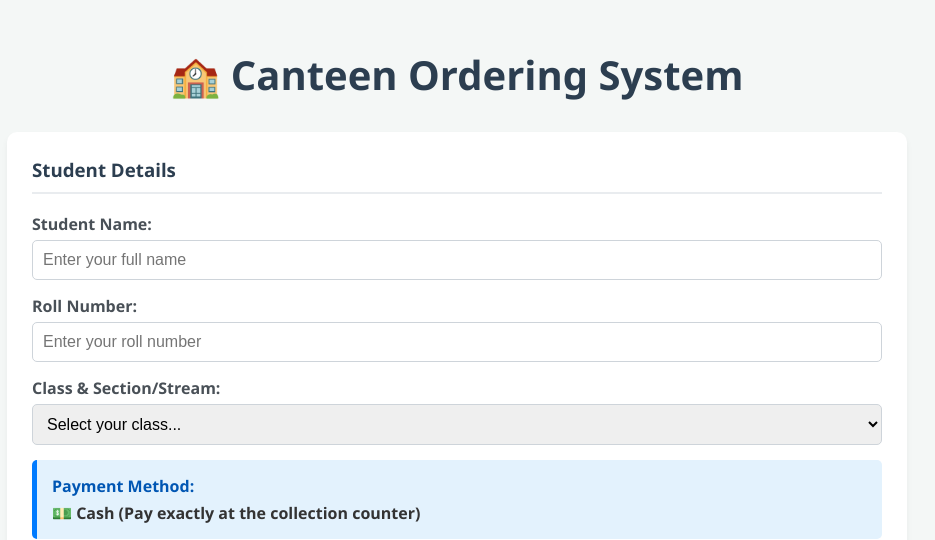
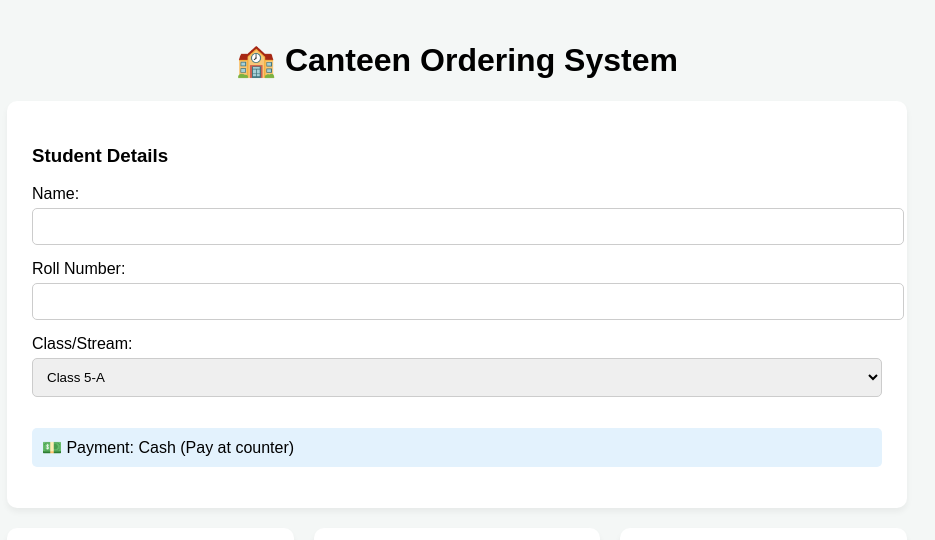
Before and after one commit to hansrajdummy66-wq/canteen-system, a Flask app: page / in a window 1280 px wide. Shown: the top 540 px of the page, without its empty margins (183-1118 px from the left). Run offline with Flask 3, Linux system fonts and the light colour scheme.

Commit message:
Update index.html

```diff
--- a/templates/index.html
+++ b/templates/index.html
@@ -1,104 +1,50 @@
 <!DOCTYPE html>
-<html lang="en">
+<html>
 <head>
-    <meta charset="UTF-8">
-    <meta name="viewport" content="width=device-width, initial-scale=1.0">
     <title>School Canteen Menu</title>
     <style>
-        /* (Keep your existing CSS here) */
-        body { font-family: 'Segoe UI', Tahoma, Geneva, Verdana, sans-serif; max-width: 900px; margin: 0 auto; padding: 20px; background-color: #f4f7f6; color: #333; }
-        h1 { text-align: center; color: #2c3e50; font-size: 2.5em; margin-bottom: 30px; }
-        .student-details { background: white; padding: 25px; border-radius: 10px; box-shadow: 0 4px 6px rgba(0,0,0,0.05); margin-bottom: 30px; }
-        .student-details h3 { margin-top: 0; color: #2c3e50; border-bottom: 2px solid #e9ecef; padding-bottom: 10px;}
-        .form-group { margin-bottom: 15px; }
-        label { font-weight: bold; display: block; margin-bottom: 5px; color: #495057; }
-        input[type="text"], input[type="number"], select { width: 100%; padding: 10px; border: 1px solid #ced4da; border-radius: 5px; box-sizing: border-box; font-size: 16px; }
-        .menu-container { display: grid; grid-template-columns: repeat(auto-fill, minmax(250px, 1fr)); gap: 20px; }
-        .menu-item { background: #fff; padding: 15px; border-radius: 10px; box-shadow: 0 4px 6px rgba(0,0,0,0.05); text-align: center; transition: transform 0.2s; }
-        .menu-item:hover { transform: translateY(-5px); box-shadow: 0 6px 12px rgba(0,0,0,0.1); }
-        .menu-item img { width: 100%; height: 180px; object-fit: cover; border-radius: 8px; margin-bottom: 15px; }
-        .menu-item h4 { margin: 5px 0; font-size: 18px; color: #343a40; }
-        .price { color: #28a745; font-weight: bold; font-size: 1.2em; margin-bottom: 15px; }
-        .order-controls { display: flex; justify-content: center; align-items: center; gap: 10px; background: #f8f9fa; padding: 10px; border-radius: 5px; }
-        .order-controls input[type="checkbox"] { transform: scale(1.5); cursor: pointer; }
-        .order-controls input[type="number"] { width: 70px; padding: 5px; text-align: center; }
-        .submit-btn { width: 100%; padding: 15px; background-color: #ff6b6b; color: white; border: none; border-radius: 8px; font-size: 20px; font-weight: bold; cursor: pointer; margin-top: 30px; transition: background-color 0.3s; }
-        .submit-btn:hover { background-color: #fa5252; }
-        .closed-msg { text-align: center; background: #ff4757; color: white; padding: 40px; border-radius: 10px; font-size: 1.5em; font-weight: bold; margin-top: 50px; }
+        body { font-family: sans-serif; max-width: 900px; margin: 0 auto; padding: 20px; background: #f4f7f6; }
+        .box { background: white; padding: 25px; border-radius: 10px; box-shadow: 0 4px 6px rgba(0,0,0,0.05); margin-bottom: 20px; }
+        input[type="text"], input[type="number"], select { width: 100%; padding: 10px; margin-top: 5px; margin-bottom: 15px; border: 1px solid #ccc; border-radius: 5px; }
+        .grid { display: grid; grid-template-columns: repeat(auto-fill, minmax(250px, 1fr)); gap: 20px; }
+        .card { background: white; padding: 15px; border-radius: 10px; text-align: center; box-shadow: 0 4px 6px rgba(0,0,0,0.05); }
+        .card img { width: 100%; height: 180px; object-fit: cover; border-radius: 8px; margin-bottom: 10px; }
+        .btn { width: 100%; padding: 15px; background: #ff6b6b; color: white; border: none; border-radius: 8px; font-size: 18px; font-weight: bold; cursor: pointer; }
     </style>
 </head>
 <body>
-
-    <h1>🏫 Canteen Ordering System</h1>
-
+    <h1 style="text-align:center;">🏫 Canteen Ordering System</h1>
     {% if is_open %}
     <form method="POST">
-        <div class="student-details">
+        <div class="box">
             <h3>Student Details</h3>
-
-            <div class="form-group">
-                <label>Student Name:</label>
-                <input type="text" name="student_name" placeholder="Enter your full name" required>
-            </div>
-
-            <div class="form-group">
-                <label>Roll Number:</label>
-                <input type="number" name="roll_number" placeholder="Enter your roll number" required min="1">
-            </div>
-
-            <div class="form-group">
-                <label>Class & Section/Stream:</label>
-                <select name="class_section" required>
-                    <option value="" disabled selected>Select your class...</option>
-                    <optgroup label="Middle & High School">
-                        {% for c in range(5, 11) %}
-                            {% for sec in ['A', 'B', 'C', 'D'] %}
-                                <option value="{{c}}-{{sec}}">Class {{c}} - Section {{sec}}</option>
-                            {% endfor %}
-                        {% endfor %}
-                    </optgroup>
-                    <optgroup label="Senior Secondary (Streams)">
-                        {% for c in [11, 12] %}
-                            {% for stream in ['NonMed', 'Med', 'Commerce', 'Humanities'] %}
-                                <option value="{{c}}-{{stream}}">Class {{c}} - {{stream}}</option>
-                            {% endfor %}
-                        {% endfor %}
-                    </optgroup>
-                </select>
-            </div>
-
-            <div class="form-group" style="background: #e3f2fd; padding: 15px; border-radius: 5px; border-left: 5px solid #007bff; margin-top: 15px;">
-                <label style="color: #0056b3; margin:0;">Payment Method:</label>
-                <p style="margin: 5px 0 0 0; font-weight: bold;">💵 Cash (Pay exactly at the collection counter)</p>
-            </div>
+            <label>Name:</label> <input type="text" name="student_name" required>
+            <label>Roll Number:</label> <input type="number" name="roll_number" required min="1">
+            <label>Class/Stream:</label>
+            <select name="class_section" required>
+                {% for c in range(5, 11) %}{% for sec in ['A', 'B', 'C', 'D'] %}<option value="{{c}}-{{sec}}">Class {{c}}-{{sec}}</option>{% endfor %}{% endfor %}
+                {% for c in [11, 12] %}{% for stream in ['NonMed', 'Med', 'Commerce', 'Humanities'] %}<option value="{{c}}-{{stream}}">Class {{c}}-{{stream}}</option>{% endfor %}{% endfor %}
+            </select>
+            <p style="background:#e3f2fd; padding:10px; border-radius:5px;">💵 Payment: Cash (Pay at counter)</p>
         </div>
 
-        <h3 style="text-align: center; font-size: 2em; color: #2c3e50;">Our Menu</h3>
-        <div class="menu-container">
+        <div class="grid">
             {% for item in menu %}
-            <div class="menu-item">
-                <img src="{{item.image}}" alt="{{item.name}}">
-                <h4>{{item.name}}</h4>
-                <div class="price">₹{{item.price}}</div>
-                <div class="order-controls">
-                    <input type="checkbox" name="items" id="item_{{item.id}}" value="{{item.id}}">
-                    <label for="item_{{item.id}}" style="margin:0; font-weight: normal; cursor: pointer;">Add</label>
-                    <span style="color: #ccc;">|</span>
-                    <label style="margin:0; font-weight: normal;">Qty:</label>
-                    <input type="number" name="qty_{{item.id}}" value="1" min="1">
+            <div class="card">
+                <img src="{{item.image}}">
+                <h4 style="margin:5px 0;">{{item.name}}</h4>
+                <p style="color:green; font-weight:bold; margin:5px 0;">₹{{item.price}}</p>
+                <div style="background:#f8f9fa; padding:10px; border-radius:5px;">
+                    <input type="checkbox" name="items" value="{{item.id}}"> Add | Qty:
+                    <input type="number" name="qty_{{item.id}}" value="1" min="1" style="width:50px; padding:2px; margin:0;">
                 </div>
             </div>
             {% endfor %}
-        </div>
-
-        <button type="submit" class="submit-btn">Place Order 🍽️</button>
+        </div><br>
+        <button type="submit" class="btn">Place Order</button>
     </form>
     {% else %}
-    <div class="closed-msg">
-        ⛔ Canteen Ordering is now CLOSED.<br><br>
-        <span style="font-size: 0.7em; font-weight: normal;">Orders must be placed before 7:45 AM. See you tomorrow!</span>
-    </div>
+    <h2 style="text-align:center; color:red; margin-top:50px;">⛔ Orders closed. Cutoff is 7:45 AM.</h2>
     {% endif %}
-
 </body>
 </html>
```
